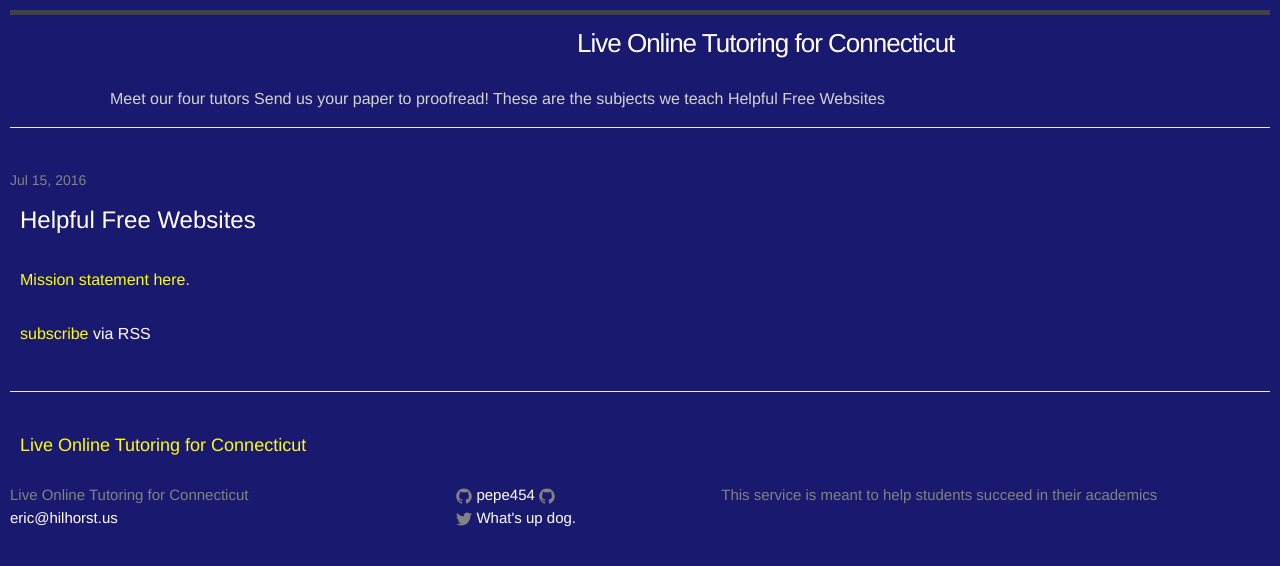
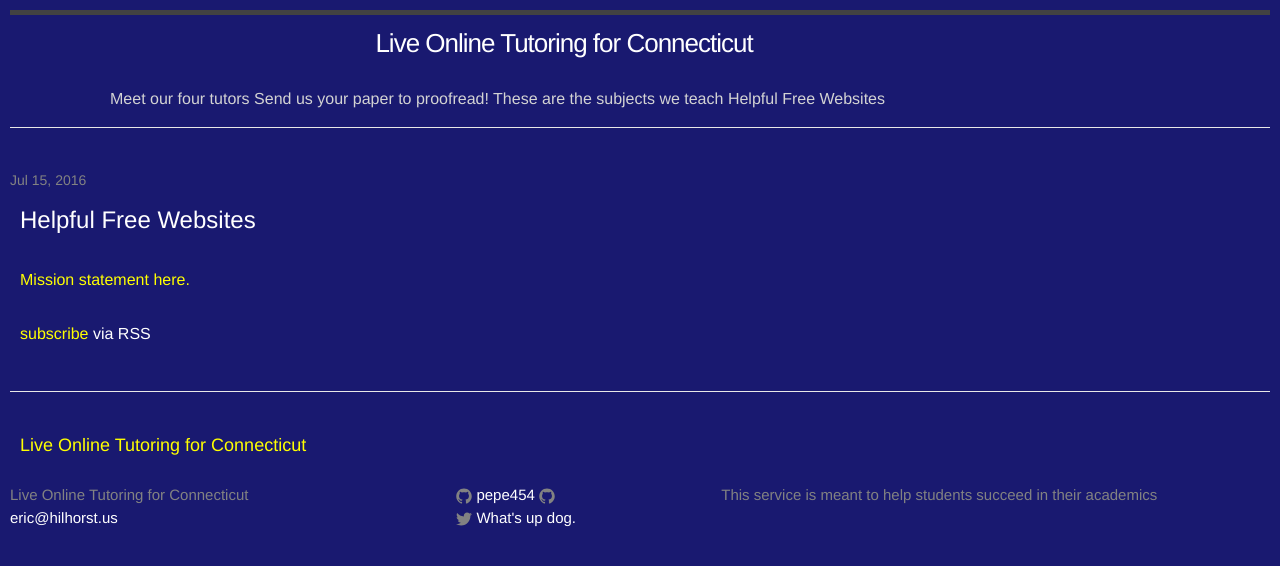
Before and after one commit to pepe454/pepe454.github.io, a Jekyll site: the page built from index.html, in a window 1280 px wide. Shown: the top 566 px of the page. Built offline with Jekyll 4.4.1, drawn with Linux system fonts in a browser that asks for light colours.

Commit message:
Update _layout.scss

```diff
--- a/_sass/_layout.scss
+++ b/_sass/_layout.scss
@@ -16,7 +16,7 @@
     letter-spacing: -1px;
     margin-bottom: 0;
     color: white;
-    margin-left: 45%;
+    margin-left: 29%;
     margin-right: 25%;
 
 }
```
